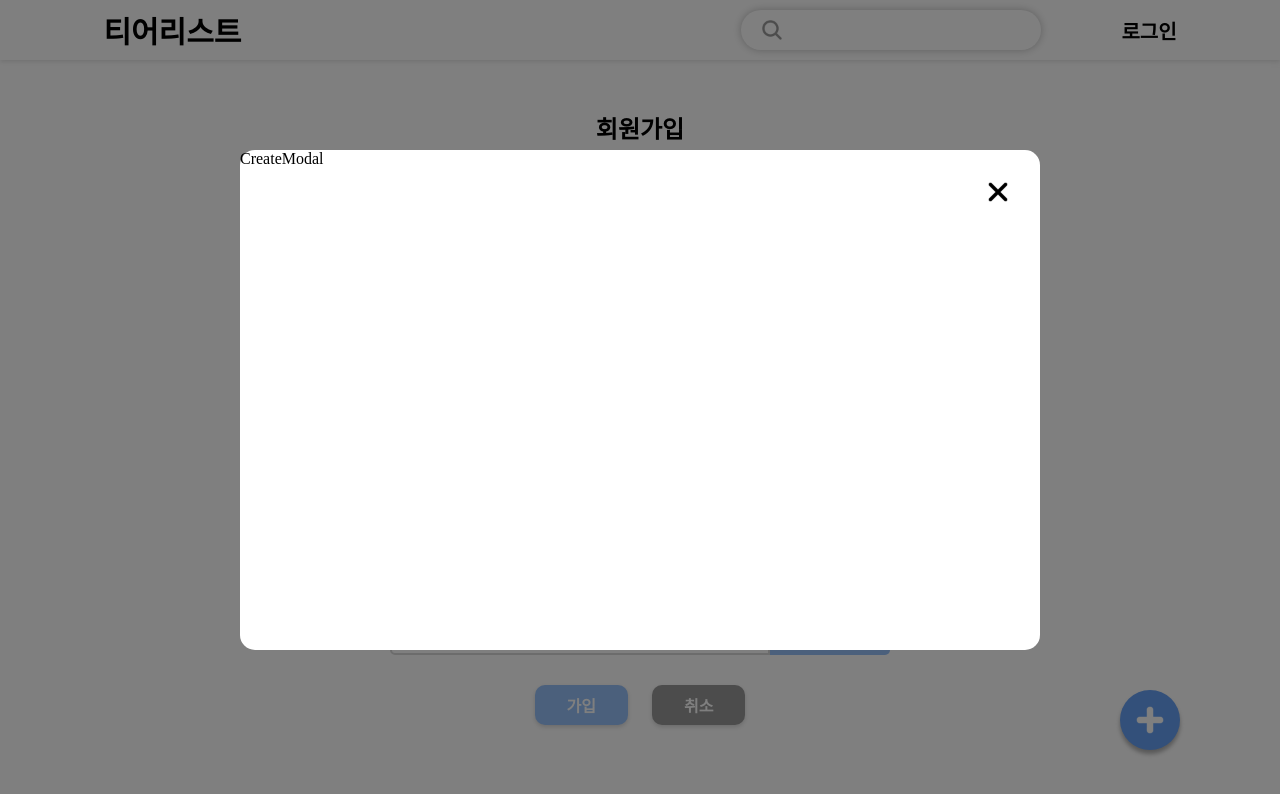
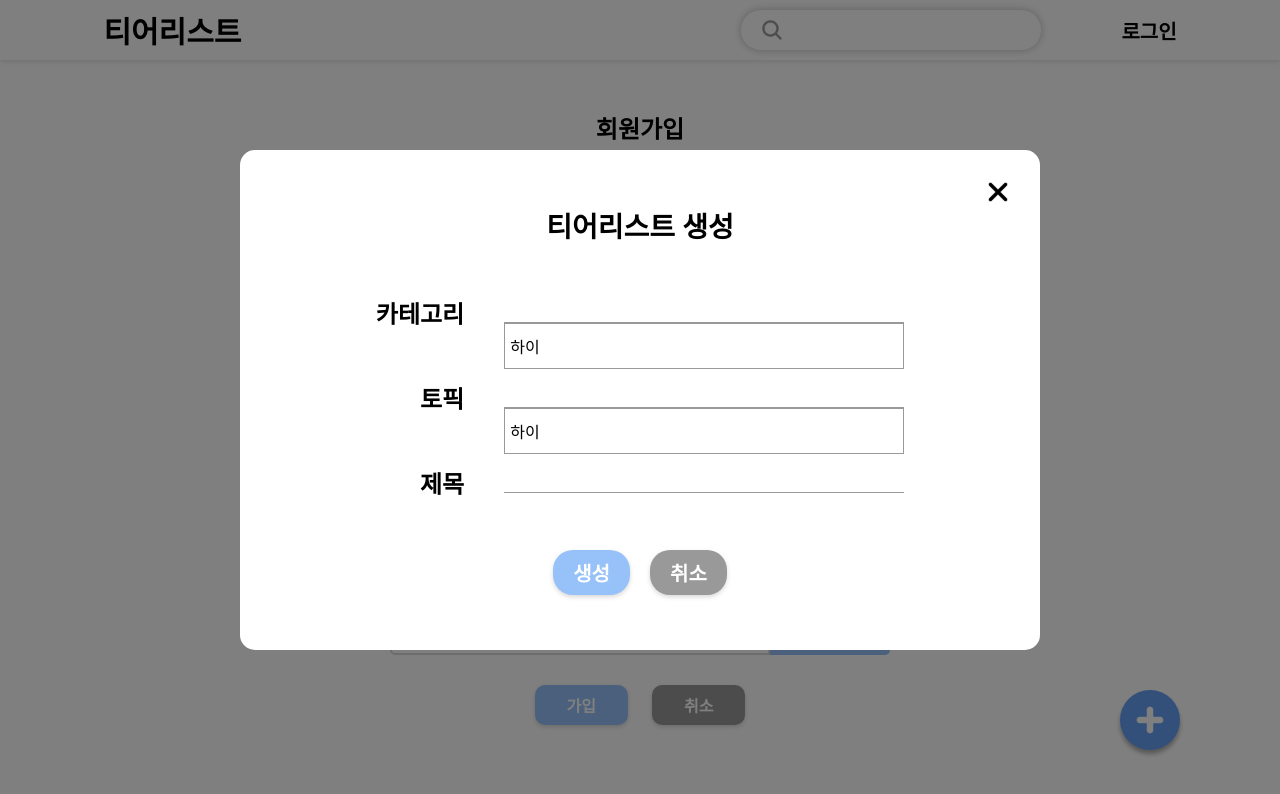
Before and after one commit to tierlist-projects/tierlist-frontend, a React (Create React App) app: page /sign-up in a window 1280 px wide. Both pictures are taken after a click on the button 1150 px from the left and 720 px from the top of the page. Shown: the top 794 px of the page. Built offline with nearby package versions, Linux system fonts and the light colour scheme; a web font is replaced by a local one.

Commit message:
feat(tierlist-create): 티어리스트 생성 모달 화면 구성
- 검색 결과가 있을 때만 드롭다운 생기게 해야 함

```diff
--- a/src/components/tierlist/CreateModal.tsx
+++ b/src/components/tierlist/CreateModal.tsx
@@ -1,6 +1,8 @@
 import React from 'react'
 import * as S from '@styles/tierlist/createModal.style'
 import { images } from '@constants/images'
+import CButton from '@components/common/CButton'
+import { colors } from '@constants/colors'
 
 type Props = {
   closeModal: () => void
@@ -12,7 +14,40 @@ const CreateModal = ({ closeModal }: Props) => {
       <S.CloseButton type="button" onClick={closeModal}>
         <img src={images.common.close} alt="닫기" />
       </S.CloseButton>
-      CreateModal
+      <S.Title>티어리스트 생성</S.Title>
+      <S.Content>
+        <S.InputBlock>
+          <p>카테고리</p>
+          <S.InputWithDrop>
+            <S.Input type="text" />
+            {/* Drop은 검색 결과 배열의 길이가 0 이상일 때만 출력 */}
+            <S.Drop>
+              <S.DropContent>하이</S.DropContent>
+            </S.Drop>
+          </S.InputWithDrop>
+        </S.InputBlock>
+        <S.InputBlock>
+          <p>토픽</p>
+          <S.InputWithDrop>
+            <S.Input type="text" />
+            <S.Drop>
+              <S.DropContent>하이</S.DropContent>
+            </S.Drop>
+          </S.InputWithDrop>
+        </S.InputBlock>
+        <S.InputBlock>
+          <p>제목</p>
+          <S.Input type="text" />
+        </S.InputBlock>
+      </S.Content>
+      <S.ButtonBlock>
+        <CButton text="생성" fontSize={20} />
+        <CButton
+          text="취소"
+          fontSize={20}
+          backgroundColor={colors.grey.primary}
+        />
+      </S.ButtonBlock>
     </S.Container>
   )
 }
--- a/src/components/tierlist/TierCreate.tsx
+++ b/src/components/tierlist/TierCreate.tsx
@@ -7,14 +7,14 @@ import CreateModal from './CreateModal'
 const TierCreate = () => {
   const { Modal, isOpen, openModal, closeModal } = useModal()
   return (
-    <S.Container>
+    <>
       <S.CreateButton type="button" onClick={openModal}>
         <img src={images.common.plus} alt="게시글 작성" />
       </S.CreateButton>
       <Modal isOpen={isOpen} closeModal={closeModal}>
         <CreateModal closeModal={closeModal} />
       </Modal>
-    </S.Container>
+    </>
   )
 }
 
--- a/src/styles/tierlist/createModal.style.ts
+++ b/src/styles/tierlist/createModal.style.ts
@@ -6,6 +6,11 @@ export const Container = styled.div`
   background-color: white;
   border-radius: 15px;
   position: relative;
+  display: flex;
+  flex-direction: column;
+  align-items: center;
+  justify-content: center;
+  gap: 50px;
 `
 
 export const CloseButton = styled.button`
@@ -18,3 +23,58 @@ export const CloseButton = styled.button`
   right: 28px;
   cursor: pointer;
 `
+
+export const Title = styled.p`
+  font-size: 28px;
+  font-weight: bold;
+`
+
+export const Content = styled.div`
+  width: fit-content;
+  display: flex;
+  flex-direction: column;
+  align-items: end;
+  gap: 50px;
+`
+
+export const InputBlock = styled.div`
+  display: flex;
+  gap: 40px;
+
+  p {
+    font-size: 24px;
+    font-weight: bold;
+  }
+`
+
+export const InputWithDrop = styled.div`
+  width: 400px;
+  position: relative;
+`
+
+export const Input = styled.input`
+  border-bottom: 1px solid #999999;
+  width: 400px;
+  height: 28px;
+  font-size: 20px;
+  padding-bottom: 5px;
+  padding-left: 5px;
+`
+
+export const Drop = styled.ul`
+  position: absolute;
+  width: 100%;
+  max-height: 200px;
+  overflow: auto;
+  border: 1px solid #999999;
+  background-color: white;
+`
+
+export const DropContent = styled.li`
+  padding: 10px 5px;
+`
+
+export const ButtonBlock = styled.div`
+  display: flex;
+  gap: 20px;
+`
--- a/src/styles/tierlist/tierCreate.style.ts
+++ b/src/styles/tierlist/tierCreate.style.ts
@@ -1,11 +1,5 @@
 import { colors } from '@constants/colors'
 import styled from '@emotion/styled'
-
-export const Container = styled.div`
-  position: absolute;
-  width: 100vw;
-  height: 100vh;
-`
 
 export const CreateButton = styled.button`
   cursor: pointer;
```
